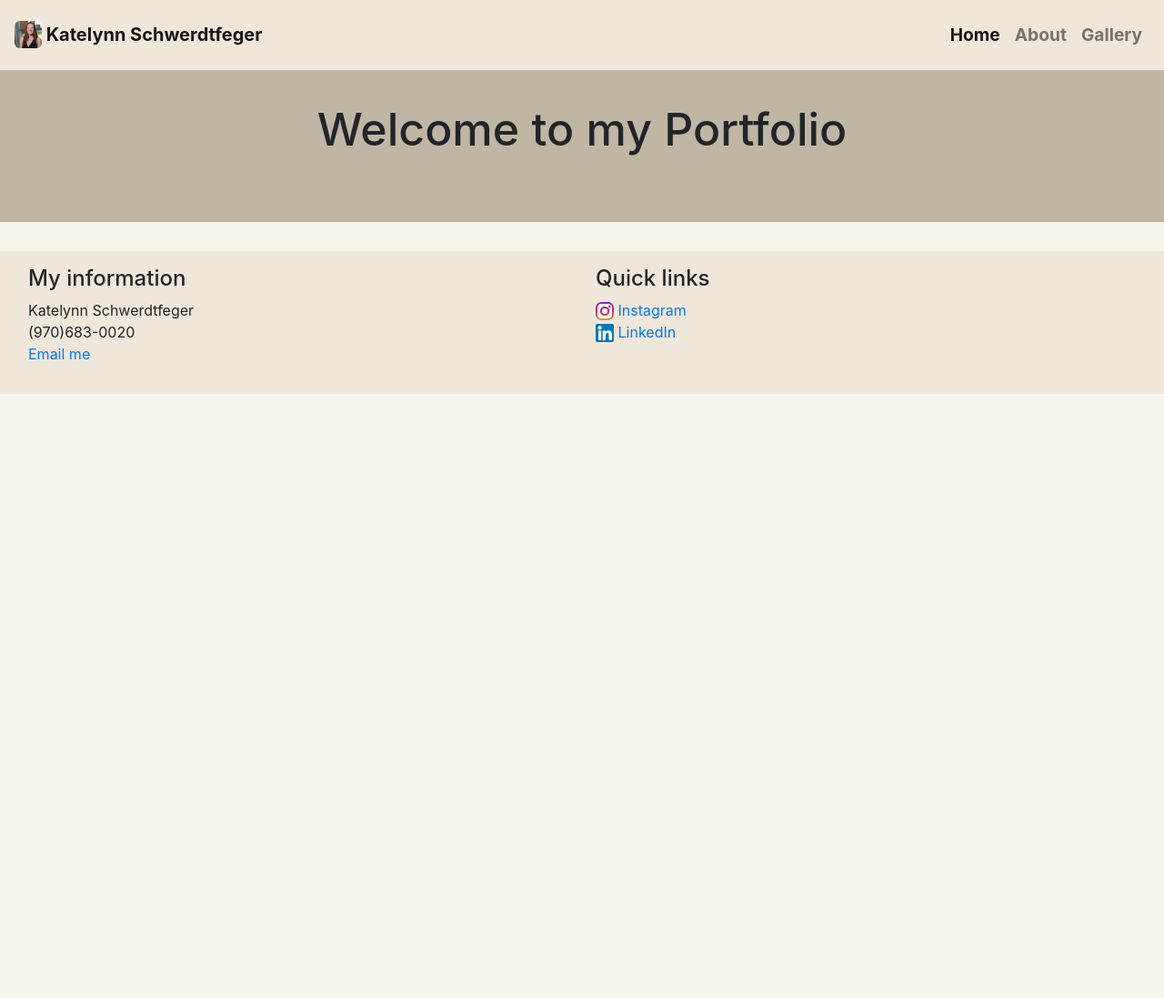
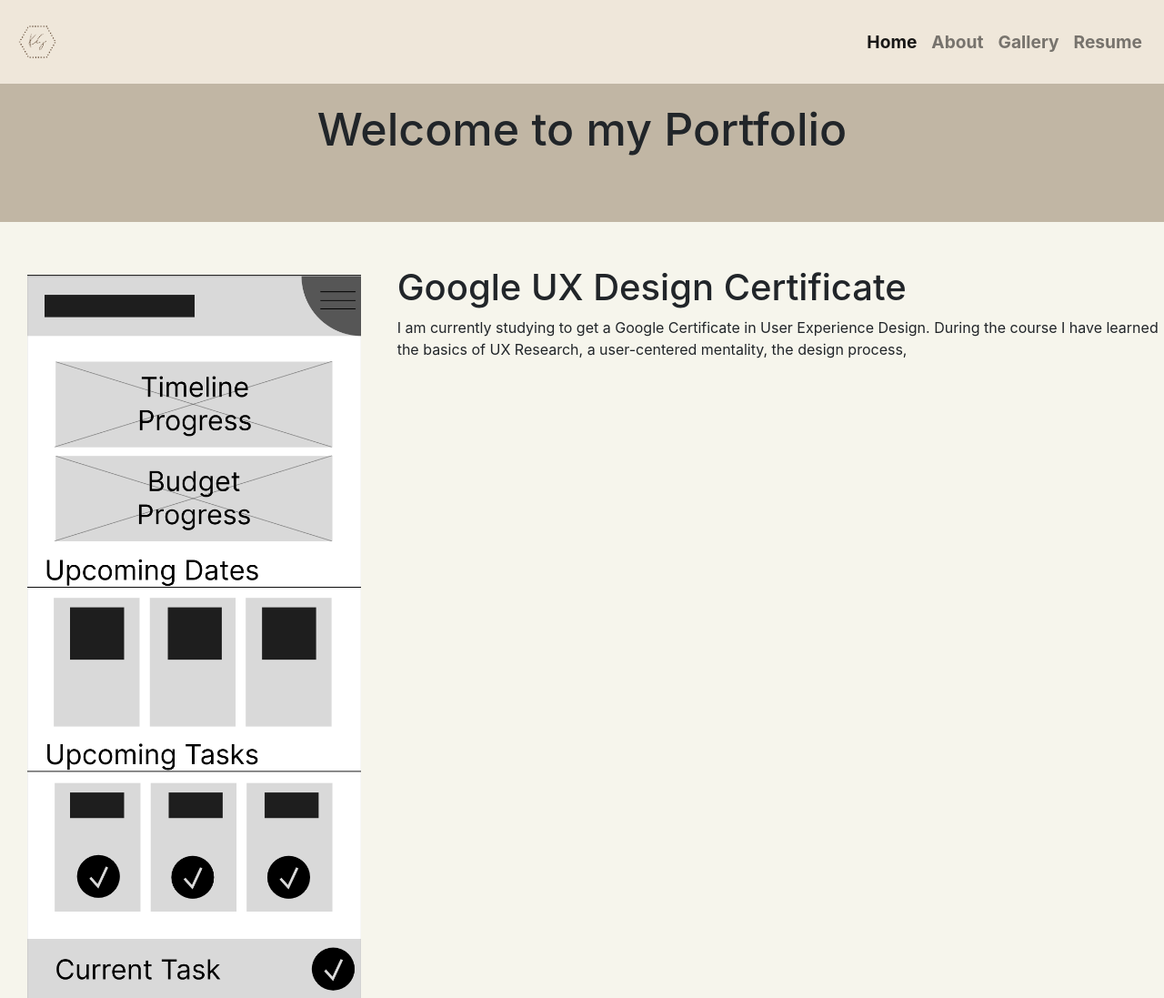
Before and after one commit to katelynn-bot/katelynn-bot.github.io, a plain HTML site: page googleUX.html in a window 1280 px wide. Shown: the top 1097 px of the page at 91% size. Before the commit the page ends 800 px from the top, so only its background shows below. Drawn offline with nearby package versions, Linux system fonts and the light colour scheme.

Commit message:
Little edits

```diff
--- a/googleUX.html
+++ b/googleUX.html
@@ -8,7 +8,7 @@
     <script src="https://cdn.jsdelivr.net/npm/popper.js@1.16.1/dist/umd/popper.min.js"></script>
     <script src="https://cdn.jsdelivr.net/npm/bootstrap@4.6.2/dist/js/bootstrap.bundle.min.js"></script>
     <link rel="stylesheet" href="https://cdn.jsdelivr.net/npm/bootstrap@4.6.0/dist/css/bootstrap.min.css" integrity="sha384-B0vP5xmATw1+K9KRQjQERJvTumQW0nPEzvF6L/Z6nronJ3oUOFUFpCjEUQouq2+l" crossorigin="anonymous">
-    <link rel="stylesheet" type="text/css" href="styles/homepage.css">
+    <link rel="stylesheet" type="text/css" href="styles/googleUXpage.css">
     <!-- <link rel="stylesheet/scss" href="styles/styles.scss" type="text/css"> -->
     <title>Portfolio Home</title>
 </head>
@@ -20,8 +20,7 @@
     </div>
     <nav class="navbar navbar-expand-sm navbar-light p-3 fixed-top">
         <a class="navbar-brand" href="#">
-            <img src="images/Katelynn Schwerdtfeger_1.jpg" width="30" height="30" style="border-radius: 20%; object-fit:cover;" class="d-inline-block align-top" alt="">
-            Katelynn Schwerdtfeger
+            <img src="images/logo.png" width="50" height="50" style="border-radius: 20%; object-fit:cover;" class="d-inline-block align-top" alt="">
         </a>
         <button class="navbar-toggler" type="button" data-toggle="collapse" data-target="#navbarNav" aria-controls="navbarNav" aria-expanded="false" aria-label="Toggle navigation">
           <span class="navbar-toggler-icon"></span>
@@ -37,10 +36,25 @@
             <li class="nav-item">
               <a class="nav-link" href="gallery.html">Gallery</a>
             </li>
+            <li class="nav-item">
+                <a class="nav-link" href="Resume - Katelynn Schwerdtfeger.pdf" target="_blank">Resume</a>
+            </li>
           </ul>
         </div>
     </nav>
-
+    <div class="lightbox mt-5 mb-5">
+        <div class="row">
+          <div class="col-md-4">
+            <a href="https://www.figma.com/proto/mjkBRQ9ndXl46jlKQXlpcr/Ceremony-Checklist-App---Wireframes?node-id=9-13&scaling=scale-down&page-id=0%3A1&starting-point-node-id=9%3A13">
+                <img src="images/ChecklistAppScreen1.png" alt="Checklist App" class="gallery shadow-1-strong">
+            </a>
+          </div>
+          <div class="col-md-8">
+            <h1>Google UX Design Certificate</h1>
+            <p>I am currently studying to get a Google Certificate in User Experience Design. During the course I have learned the basics of UX Research, a user-centered mentality, the design process, </p>
+          </div>
+        </div>
+    </div>
     <div class="container-fluid navbar-light">
         <div class="row p-3">
             <div class="col-6">
--- /dev/null
+++ b/styles/googleUXpage.css
@@ -0,0 +1,35 @@
+html, body {
+    max-width: 100%;
+    overflow-x: hidden;
+    background-color: #F6F5EC;
+}
+img .d-inline-block {
+    border-radius: 50%;
+}
+.navbar-light {
+    background-color: #EFE7DA;
+}
+.navbar-brand {
+    /* color: #B29079; */
+    font-weight: bold;
+}
+.nav-link {
+    /* color: #B29079; */
+    font-weight: bold;
+    font-size: larger;
+}
+.jumbotron {
+    background-color: #C1B6A4;
+}
+#jumbo-header {
+    font-size: 50px;
+}
+.carousel-inner img {
+    width: 100%;
+    height: 100%;
+}
+.gallery {
+    width: 100%;
+    padding: 10px;
+    padding-left: 30px;
+}
```
Also changed, not shown: about.html (+4 -2 lines), gallery.html (+4 -2 lines), index.html (+4 -2 lines), images/logo.png (added), 1 other file.
